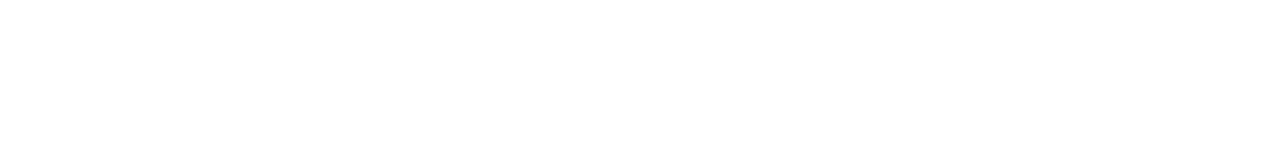
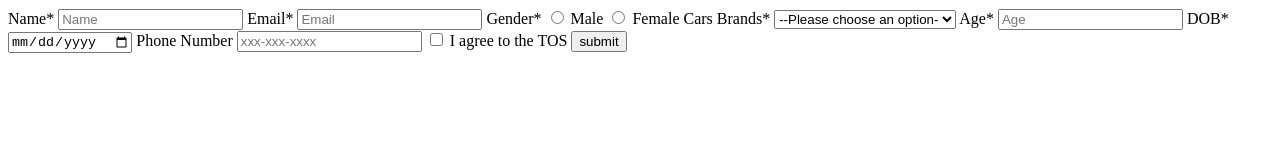
Before and after one commit to acciojob/signup-form-car-ShikhaSharma1111, a website: page main.html in a window 1280 px wide. Drawn offline with Linux system fonts and the light colour scheme.

Commit message:
created a submission

```diff
--- a/main.html
+++ b/main.html
@@ -8,7 +8,44 @@
 
 <body>
 	<!-- the entire body must be written by student -->
-    <script type="text/javascript" src="./script.js">
+	<form method="post">
+		<lable for="name">Name*</lable>
+		<input type="text" id="name" placeholder="Name" required>
+
+		<label for="email">Email*</label>
+		<input type ="email" id="email" placeholder="Email" required>
+
+		<lable for="gender">Gender*</lable>
+		<input type="radio" name="gender" id="gender_m" required>
+        <label for="gender_m">Male</label>
+		<input type="radio" name="gender" id="gender_f" required>
+		<label for="gender_f">Female</label>
+
+		<lable for="cars">Cars Brands*</lable>
+		<select id="cars" required>
+			<option value="" selected disabled>--Please choose an option-</option>
+            <option value="bmw">BMW</option>
+			<option value="audi">Audi</option>
+			<option value="mercedez">Mercedez</option>
+		</select>
+
+		<label for="age">Age*</label>
+		<input type="number" id="age" placeholder="Age" required>
+
+		<lable for="dob">DOB*</lable>
+		<input type="date" id="dob" required>
+
+		<label for="tel">Phone Number</label>
+		<input type="tel" id="tel" placeholder="xxx-xxx-xxxx" required>
+
+		<input type="checkbox" id="tos" required>
+		<label for="tos">I agree to the TOS</label>
+
+		<button type="submit">submit</button>
+
+	</form>
+
+	<script type="text/javascript" src="./script.js">
 </script>
 
 </body>
```
